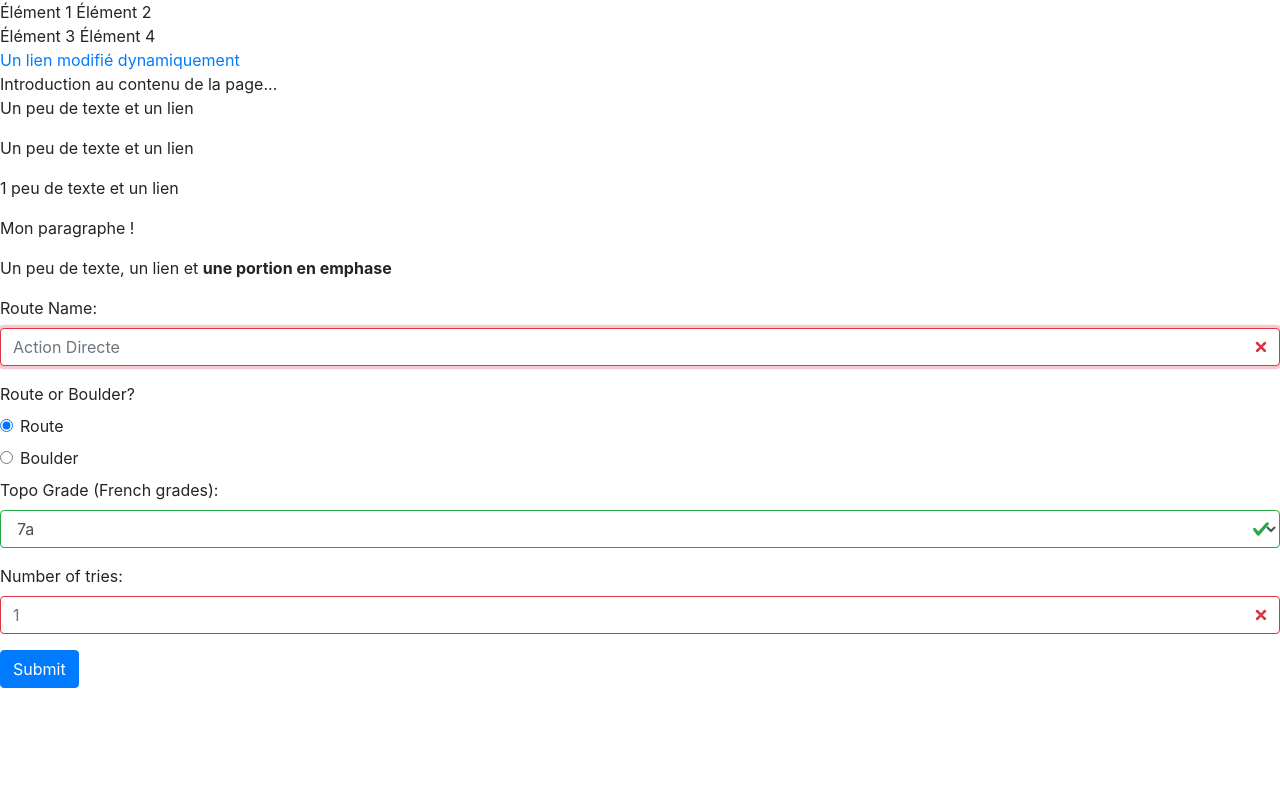
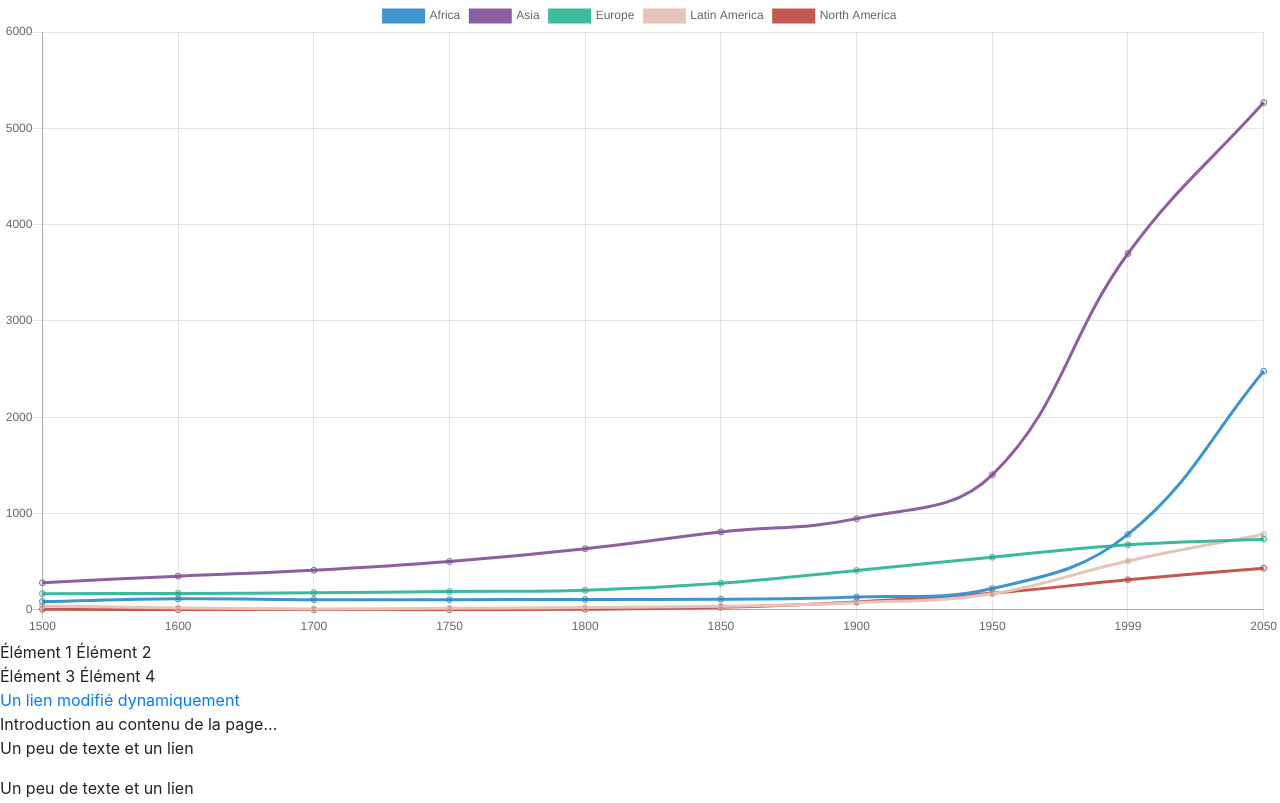
Before and after one commit to edouardmisset/testHTMLCSSJS, a plain HTML site: page test.html in a window 1280 px wide. Shown: the top 803 px of the page. Drawn offline with nearby package versions, Linux system fonts and the light colour scheme.

Commit message:
My First graph // world population

```diff
--- a/javascript/javascript.js
+++ b/javascript/javascript.js
@@ -785,3 +785,52 @@ function submitForm() {
   return 1;
 }
 */
+
+
+
+// World Population source Wiki
+
+// Our labels along the x-axis
+var years = [1500, 1600, 1700, 1750, 1800, 1850, 1900, 1950, 1999, 2050];
+// For drawing the lines
+var africa = [86, 114, 106, 106, 107, 111, 133, 221, 783, 2478];
+var asia = [282, 350, 411, 502, 635, 809, 947, 1402, 3700, 5267];
+var europe = [168, 170, 178, 190, 203, 276, 408, 547, 675, 734];
+var latinAmerica = [40, 20, 10, 16, 24, 38, 74, 167, 508, 784];
+var northAmerica = [6, 3, 2, 2, 7, 26, 82, 172, 312, 433];
+
+var ctx = document.getElementById("myChart");
+var myChart = new Chart(ctx, {
+  type: 'line',
+  data: {
+    labels: years,
+    datasets: [{
+      data: africa,
+      label:'Africa',
+      borderColor: "#3e95cd",
+      fill: false,
+    },
+    {
+      data: asia,
+      label: "Asia",
+      borderColor: "#8e5ea2",
+      fill: false
+    }, {
+      data: europe,
+      label: "Europe",
+      borderColor: "#3cba9f",
+      fill: false
+    }, {
+      data: latinAmerica,
+      label: "Latin America",
+      borderColor: "#e8c3b9",
+      fill: false
+    }, {
+      data: northAmerica,
+      label: "North America",
+      borderColor: "#c45850",
+      fill: false
+    }
+  ]
+    }
+});
--- a/test.html
+++ b/test.html
@@ -16,11 +16,13 @@
   <link rel="stylesheet" href="https://stackpath.bootstrapcdn.com/bootstrap/4.3.1/css/bootstrap.min.css"
     integrity="sha384-ggOyR0iXCbMQv3Xipma34MD+dH/1fQ784/j6cY/iJTQUOhcWr7x9JvoRxT2MZw1T" crossorigin="anonymous">
 
-
+  <script src="https://cdnjs.cloudflare.com/ajax/libs/Chart.js/2.9.3/Chart.min.js"></script>
 
 </head>
 
 <body>
+
+  <canvas id="myChart" width="100" height="50"></canvas>
 
   <div id="menu">
     <div class="item">
@@ -116,11 +118,11 @@
 
 
 
-
-
   <script src="javascript/javascript.js"></script>
 
   <!-- jQuery first, then Popper.js, then Bootstrap JS -->
+
+
   <script src="https://code.jquery.com/jquery-3.3.1.slim.min.js"
     integrity="sha384-q8i/X+965DzO0rT7abK41JStQIAqVgRVzpbzo5smXKp4YfRvH+8abtTE1Pi6jizo"
     crossorigin="anonymous"></script>
```
